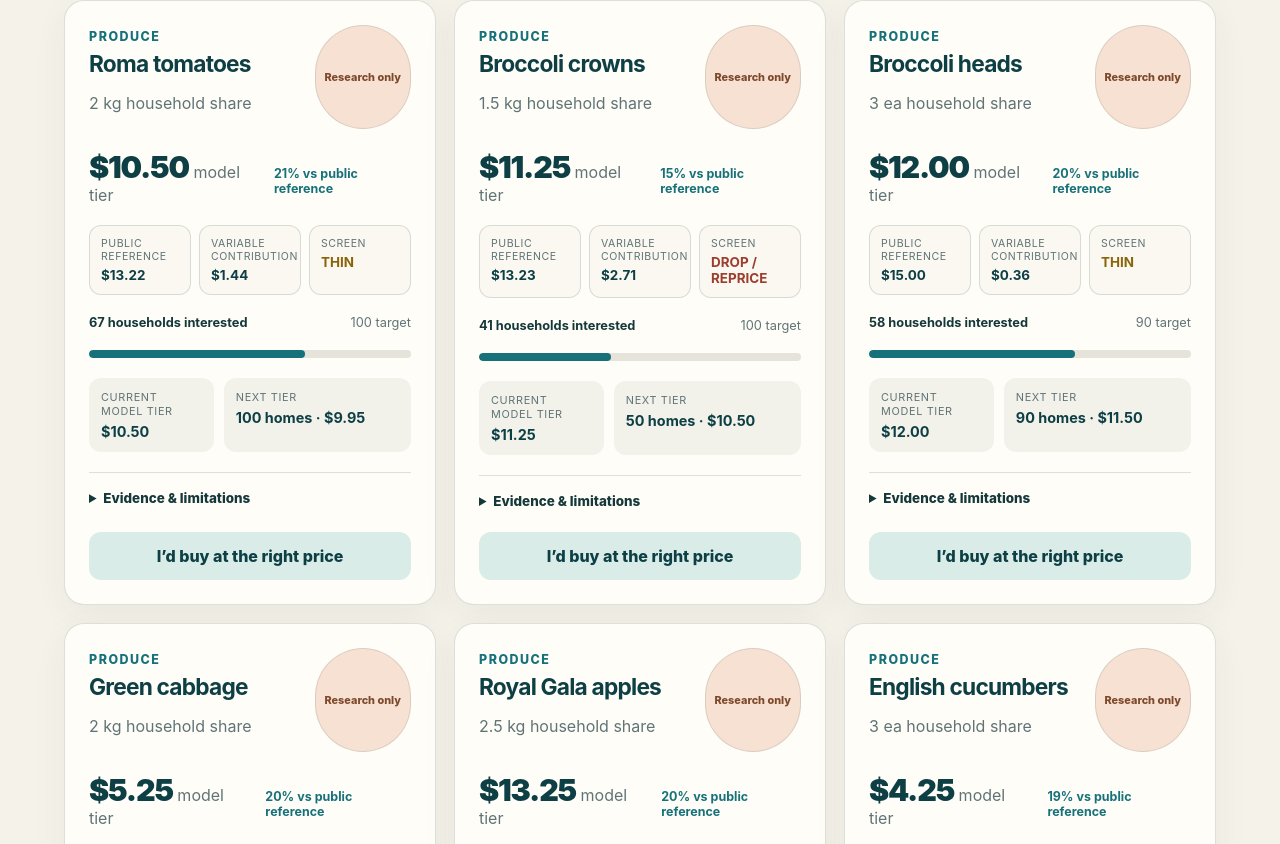
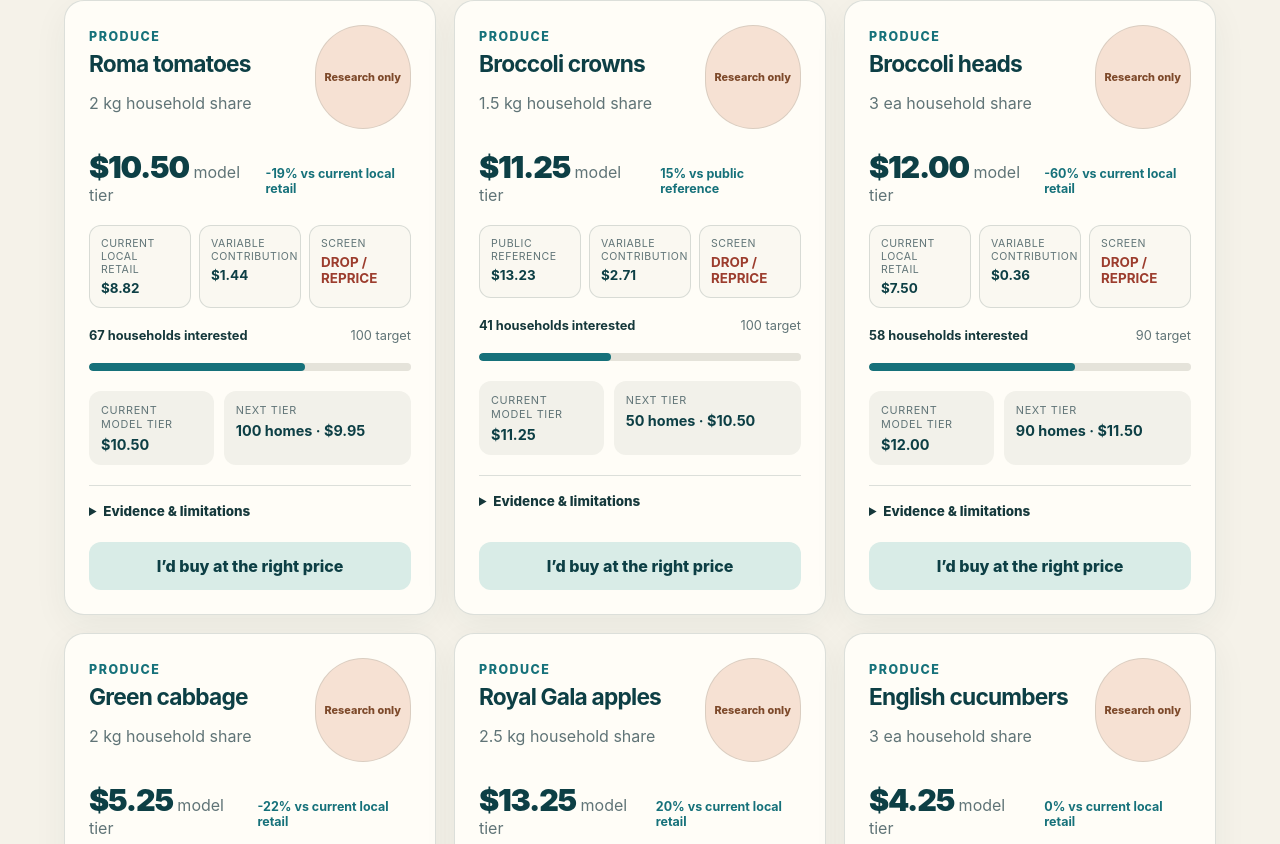
Before and after one commit to JeremyHennessy/HarbourCart, a React (Vite) app: page / in a window 1280 px wide. Shown: the part 1096-1940 px from the top of the page. Built offline with nearby package versions, Linux system fonts and the light colour scheme.

Commit message:
Use current Halifax retail comparators in candidate screens

```diff
--- a/src/App.tsx
+++ b/src/App.tsx
@@ -142,15 +142,26 @@ function BuyCard({
   buy,
   joined,
   onToggle,
+  liveRetailFeed,
 }: {
   buy: PilotCandidate;
   joined: boolean;
   onToggle: () => void;
+  liveRetailFeed?: LiveRetailFeed;
 }) {
   const householdCount = buy.householdsInterested + (joined ? 1 : 0);
   const activeTier = activePriceTier(buy.tiers, householdCount);
   const nextTier = nextPriceTier(buy.tiers, householdCount);
-  const economics = candidateEconomics(buy, householdCount);
+  const liveComparator = lowestCurrentComparator(
+    liveRetailFeed?.prices ?? [],
+    buy.id,
+    new Date().toISOString(),
+  );
+  const economics = candidateEconomics(buy, householdCount, {
+    comparableUnitPrice:
+      liveComparator?.normalizedPrice ?? buy.publicReferenceUnitPrice,
+    hasCurrentLocalBenchmark: Boolean(liveComparator),
+  });
   const progress = Math.min(
     100,
     Math.round((householdCount / buy.targetHouseholds) * 100),
@@ -175,12 +186,15 @@ function BuyCard({
           <span className="price">{money.format(activeTier.customerPrice)}</span>
           <span className="muted"> model tier</span>
         </div>
-        <strong>{percent.format(economics.savingsRate)} vs public reference</strong>
+        <strong>
+          {percent.format(economics.savingsRate)} vs{" "}
+          {liveComparator ? "current local retail" : "public reference"}
+        </strong>
       </div>
 
       <div className="mini-metrics">
         <div>
-          <span>Public reference</span>
+          <span>{liveComparator ? "Current local retail" : "Public reference"}</span>
           <strong>{money.format(economics.comparableRetail)}</strong>
         </div>
         <div>
@@ -233,8 +247,20 @@ function BuyCard({
             ? " · legal-for-trade scale requirement unresolved"
             : ""}
         </p>
+        {liveComparator && (
+          <p className="evidence-line">
+            Current local comparator: {liveComparator.retailerLabel} ·{" "}
+            {liveComparator.storeName} ·{" "}
+            {money.format(liveComparator.normalizedPrice)}/
+            {liveComparator.normalizedUnit} · observed{" "}
+            {new Date(liveComparator.observedAt).toLocaleString("en-CA")}.{" "}
+            <a href={liveComparator.sourceUrl} target="_blank" rel="noreferrer">
+              Retail source
+            </a>
+          </p>
+        )}
         <p className="evidence-line">
-          Public screen observed {buy.observedAt}. Reference{" "}
+          Public structural screen observed {buy.observedAt}. Reference{" "}
           {money.format(buy.publicReferenceUnitPrice)}/{buy.unit} vs case-equivalent{" "}
           {money.format(buy.publicCaseUnitPrice)}/{buy.unit}. Structural spread{" "}
           {percent.format(
@@ -263,9 +289,11 @@ function BuyCard({
 function CustomerBuys({
   demandRecord,
   updateDemand,
+  liveRetailFeed,
 }: {
   demandRecord: DemandRecord;
   updateDemand: (next: DemandRecord) => void;
+  liveRetailFeed?: LiveRetailFeed;
 }) {
   const toggle = (buy: PilotCandidate) => {
     const current = demandRecord[buy.id];
@@ -363,6 +391,7 @@ function CustomerBuys({
               buy={buy}
               joined={Boolean(demandRecord[buy.id]?.joined)}
               onToggle={() => toggle(buy)}
+              liveRetailFeed={liveRetailFeed}
             />
           ))}
         </div>
@@ -859,7 +888,11 @@ function App() {
 
       <main id="top">
         {view === "buys" && (
-          <CustomerBuys demandRecord={demandRecord} updateDemand={updateDemand} />
+          <CustomerBuys
+            demandRecord={demandRecord}
+            updateDemand={updateDemand}
+            liveRetailFeed={liveRetailFeed}
+          />
         )}
         {view === "demand" && (
           <DemandView demandRecord={demandRecord} updateDemand={updateDemand} />
```
